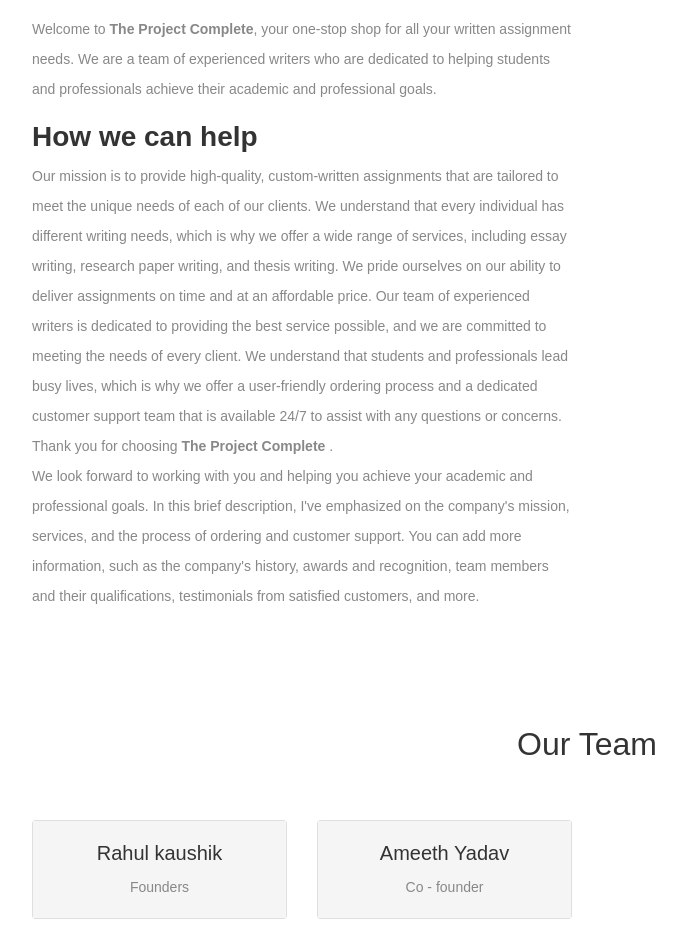
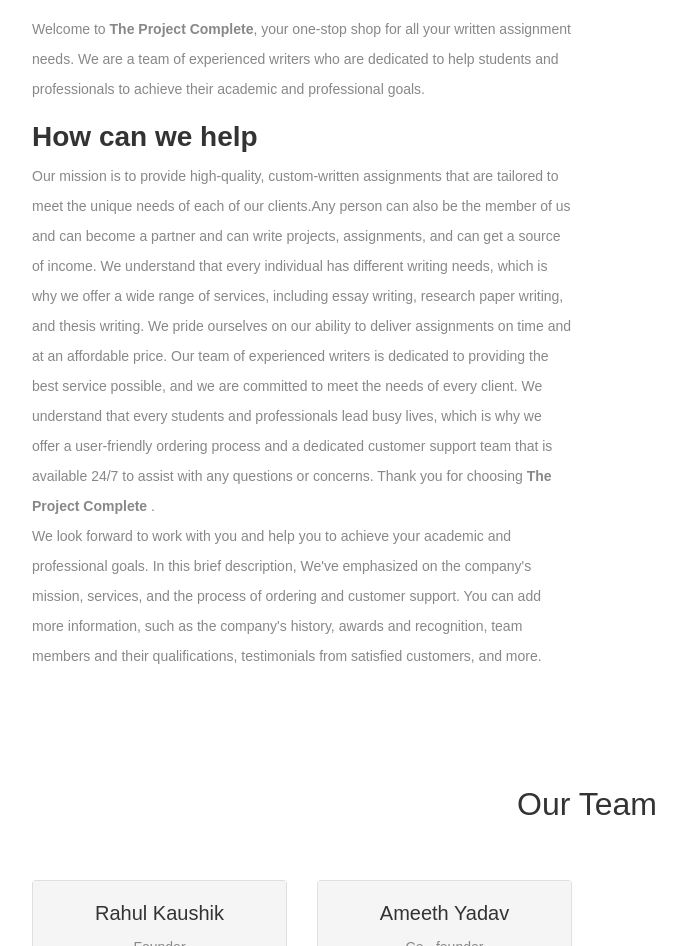
Before and after one commit to ancoreraj/tpc-client, a Next.js app: page /about in a window 1280 px wide. Shown: the part 366-1312 px from the top of the page, without its empty margins (53-739 px from the left). Built offline with nearby package versions, Linux system fonts and the light colour scheme; a web font is replaced by a local one.

Commit message:
Spelling check updated

```diff
--- a/comps/HeroArea.js
+++ b/comps/HeroArea.js
@@ -7,7 +7,7 @@
                 <div class="row">
                     <div class="col-md-12">
                         <div class="content-block">
-                            <h1>Complete you Assignment & Projects</h1>
+                            <h1>Complete your Assignment & Projects</h1>
                             <p>Join the millions who complete their projects  everyday in local communities.</p>
                             <div class="short-popular-category-list text-center">
                             </div>
--- a/pages/about.js
+++ b/pages/about.js
@@ -22,17 +22,17 @@
                         <div class="col-lg-6 pt-5 pt-lg-0">
                             <div class="about-content">
                                 <h3 class="font-weight-bold">Introduction</h3>
-                                <p>Welcome to <b>The Project Complete</b>, your one-stop shop for all your written assignment needs. We are a team of experienced writers who are dedicated to helping students and professionals achieve their academic and professional goals.</p>
-                                <h3 class="font-weight-bold">How we can help</h3>
-                                <p>Our mission is to provide high-quality, custom-written assignments that are tailored to meet the unique needs of each of our clients. We understand that every individual has different writing needs, which is why we offer a wide range of services, including essay writing, research paper writing, and thesis writing.
+                                <p>Welcome to <b>The Project Complete</b>, your one-stop shop for all your written assignment needs. We are a team of experienced writers who are dedicated to help students and professionals to achieve their academic and professional goals.</p>
+                                <h3 class="font-weight-bold">How can we help</h3>
+                                <p>Our mission is to provide high-quality, custom-written assignments that are tailored to meet the unique needs of each of our clients.Any person can also be the member of us and can become a partner and can write projects, assignments, and can get a source of income. We understand that every individual has different writing needs, which is why we offer a wide range of services, including essay writing, research paper writing, and thesis writing.
 
-We pride ourselves on our ability to deliver assignments on time and at an affordable price. Our team of experienced writers is dedicated to providing the best service possible, and we are committed to meeting the needs of every client.
+We pride ourselves on our ability to deliver assignments on time and at an affordable price. Our team of experienced writers is dedicated to providing the best service possible, and we are committed to meet the needs of every client.
 
-We understand that students and professionals lead busy lives, which is why we offer a user-friendly ordering process and a dedicated customer support team that is available 24/7 to assist with any questions or concerns.
+We understand that every students and professionals lead busy lives, which is why we offer a user-friendly ordering process and a dedicated customer support team that is available 24/7 to assist with any questions or concerns.
 
-Thank you for choosing <b>The Project Complete</b>  . <br /> We look forward to working with you and helping you achieve your academic and professional goals.
+Thank you for choosing <b>The Project Complete</b>  . <br /> We look forward to work with you and help you to achieve your academic and professional goals.
 
-In this brief description, I've emphasized on the company's mission, services, and the process of ordering and customer support. You can add more information, such as the company's history, awards and recognition, team members and their qualifications, testimonials from satisfied customers, and more.</p>
+In this brief description, We've emphasized on the company's mission, services, and the process of ordering and customer support. You can add more information, such as the company's history, awards and recognition, team members and their qualifications, testimonials from satisfied customers, and more.</p>
                             </div>
                         </div>
                     </div>
@@ -51,8 +51,8 @@
                             <div class="card my-3 my-lg-0">
                                 {/* <img class="card-img-top img-fluid w-100" src="images/team/team1.jpg" alt="Card image cap" /> */}
                                 <div class="card-body bg-gray text-center">
-                                    <h5 class="card-title">Rahul kaushik</h5>
-                                    <p class="card-text">Founders</p>
+                                    <h5 class="card-title">Rahul Kaushik</h5>
+                                    <p class="card-text">Founder</p>
                                 </div>
                             </div>
                         </div>
```
